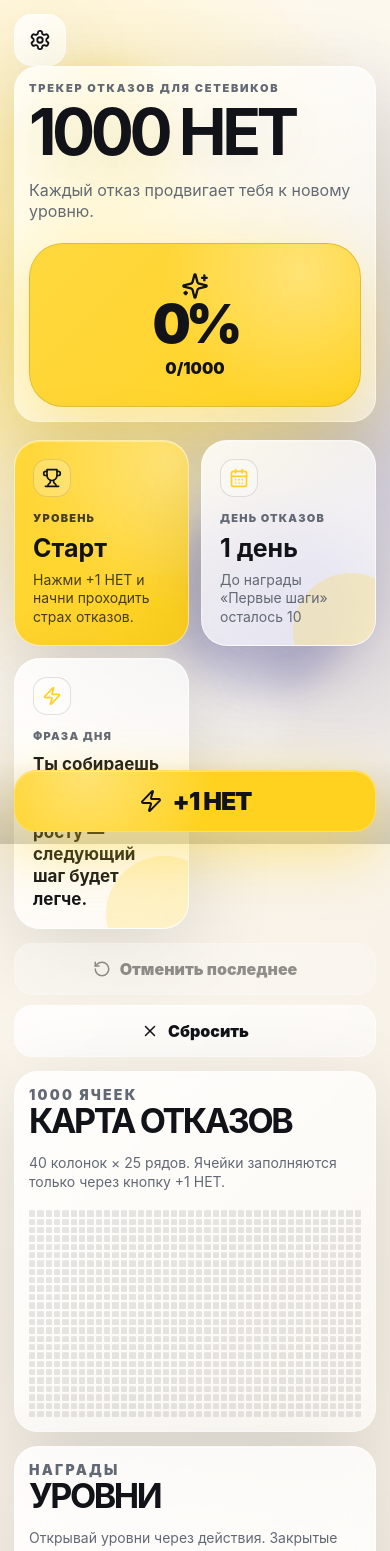
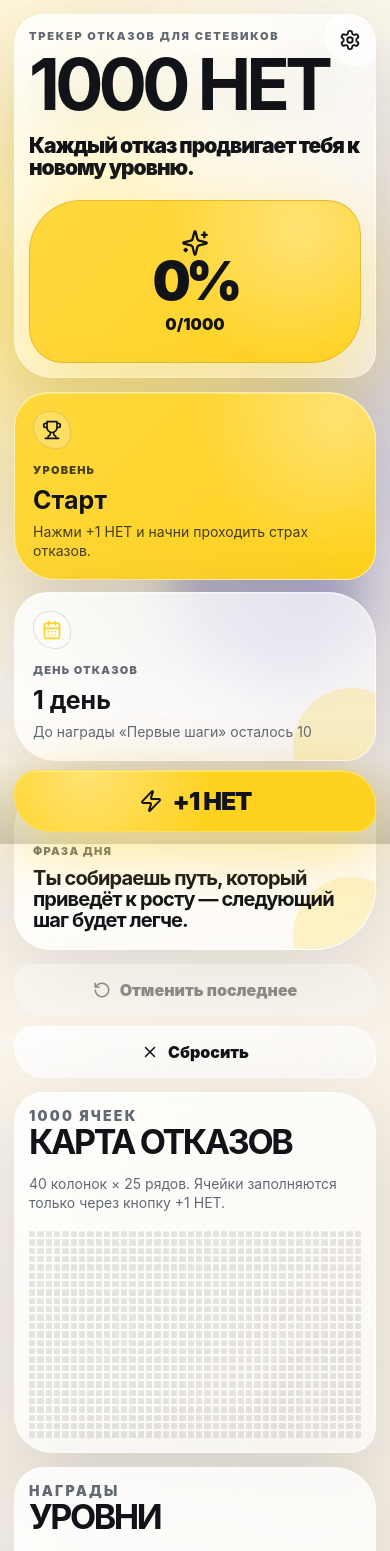
Before and after one commit to Iliavsevolodov/1000net, a React (Vite) app: page / in a window 390 px wide. Shown: the top 1551 px of the page. Built offline with nearby package versions, Linux system fonts and the light colour scheme.

Commit message:
Apply liquid layout and quote animation refinements

```diff
--- a/src/styles.css
+++ b/src/styles.css
@@ -111,7 +111,6 @@ button {
   }
 }
 
-.topbar,
 .hero,
 .dashboard,
 .grid-section,
@@ -140,52 +139,32 @@ button {
   -webkit-backdrop-filter: blur(24px) saturate(1.2);
 }
 
-.topbar {
-  z-index: 20;
-  display: flex;
-  align-items: center;
-  justify-content: space-between;
-  gap: 16px;
-  margin-bottom: 18px;
-}
-
-.topbar__brand {
-  display: flex;
-  align-items: baseline;
-  gap: 12px;
-}
-
-.topbar__brand span {
-  color: var(--text);
-  font-size: 16px;
-  font-weight: 1000;
-  letter-spacing: -0.04em;
-}
-
-.topbar__brand p {
-  margin: 0;
-  color: var(--muted);
-  font-size: 13px;
-  font-weight: 800;
+.settings-dock {
+  position: absolute;
+  top: 28px;
+  right: max(28px, calc((100vw - 1180px) / 2 + 28px));
+  z-index: 40;
 }
 
 .settings-trigger {
   display: grid;
-  width: 52px;
-  height: 52px;
+  width: 60px;
+  height: 60px;
   place-items: center;
-  border-radius: 18px;
+  border-radius: 22px 30px 20px 34px;
   cursor: pointer;
   color: var(--text);
   transition:
     transform 180ms ease,
     border-color 180ms ease,
-    background 180ms ease;
+    background 180ms ease,
+    border-radius 260ms ease;
 }
 
 .settings-trigger:hover {
   transform: translateY(-1px) rotate(12deg);
   border-color: var(--accent);
+  border-radius: 34px 20px 32px 22px;
 }
 
 .settings-panel {
@@ -195,7 +174,7 @@ button {
   z-index: 30;
   width: min(430px, calc(100vw - 56px));
   padding: 18px;
-  border-radius: 28px;
+  border-radius: 32px 42px 28px 46px;
   animation: pop 180ms ease both;
 }
 
@@ -222,7 +201,7 @@ button {
   height: 42px;
   place-items: center;
   border: 1px solid var(--line);
-  border-radius: 15px;
+  border-radius: 15px 22px 14px 24px;
   cursor: pointer;
   background: var(--surface-soft);
   color: var(--text);
@@ -240,7 +219,7 @@ button {
 .settings-group {
   padding: 14px;
   border: 1px solid var(--line);
-  border-radius: 20px;
+  border-radius: 22px 28px 20px 30px;
   background: var(--surface-soft);
 }
 
@@ -274,7 +253,7 @@ button {
   min-height: 42px;
   place-items: center;
   border: 2px solid rgba(255, 255, 255, 0.42);
-  border-radius: 14px;
+  border-radius: 14px 20px 16px 22px;
   cursor: pointer;
   color: #ffffff;
   box-shadow:
@@ -283,11 +262,13 @@ button {
   transition:
     transform 180ms ease,
     box-shadow 180ms ease,
-    border-color 180ms ease;
+    border-color 180ms ease,
+    border-radius 220ms ease;
 }
 
 .color-swatch:hover {
   transform: translateY(-2px) scale(1.03);
+  border-radius: 22px 14px 24px 16px;
 }
 
 .color-swatch--active {
@@ -333,15 +314,16 @@ button {
 
 .hero {
   display: grid;
-  grid-template-columns: 1fr auto;
+  grid-template-columns: minmax(0, 1fr) auto;
   gap: 20px;
   align-items: stretch;
-  margin-bottom: 18px;
+  margin-bottom: 14px;
+  padding-right: 84px;
 }
 
 .glass-card--hero {
-  padding: 24px;
-  border-radius: 36px;
+  padding: clamp(20px, 4vw, 34px);
+  border-radius: 44px 72px 40px 58px;
 }
 
 .eyebrow {
@@ -363,7 +345,7 @@ h2 {
 
 h1 {
   max-width: 860px;
-  font-size: clamp(64px, 15vw, 190px);
+  font-size: clamp(72px, 16vw, 196px);
   text-shadow: 0 12px 50px rgba(0, 0, 0, 0.08);
 }
 
@@ -372,11 +354,13 @@ h2 {
 }
 
 .hero__text {
-  max-width: 700px;
+  max-width: 740px;
   margin: 18px 0 0;
-  color: var(--muted);
-  font-size: clamp(16px, 2.2vw, 22px);
-  line-height: 1.35;
+  color: var(--text);
+  font-size: clamp(21px, 3vw, 34px);
+  font-weight: 1000;
+  line-height: 1.06;
+  letter-spacing: -0.05em;
 }
 
 .hero__progress {
@@ -387,7 +371,7 @@ h2 {
   padding: 28px;
   overflow: hidden;
   border: 1px solid var(--line);
-  border-radius: 34px;
+  border-radius: 52px 34px 50px 34px;
   background:
     linear-gradient(135deg, color-mix(in srgb, var(--accent), white 14%), var(--accent));
   color: var(--accent-contrast);
@@ -423,9 +407,11 @@ h2 {
 
 .dashboard {
   display: grid;
-  grid-template-columns: repeat(4, minmax(0, 1fr));
+  grid-template-columns: minmax(220px, 0.85fr) minmax(220px, 0.85fr) minmax(320px, 1.7fr);
+  grid-auto-flow: dense;
   gap: 12px;
   margin-bottom: 14px;
+  padding-right: 84px;
 }
 
 .card {
@@ -433,7 +419,7 @@ h2 {
   min-height: 150px;
   padding: 18px;
   overflow: hidden;
-  border-radius: 26px;
+  border-radius: 34px 48px 30px 42px;
 }
 
 .card::after {
@@ -454,7 +440,7 @@ h2 {
   margin-bottom: 14px;
   place-items: center;
   border: 1px solid var(--line);
-  border-radius: 14px;
+  border-radius: 16px 20px 14px 22px;
   background: var(--surface-soft);
   color: var(--accent);
 }
@@ -504,9 +490,20 @@ h2 {
   color: color-mix(in srgb, var(--accent-contrast), transparent 22%);
 }
 
+.card--wide {
+  min-height: 150px;
+  grid-column: span 1;
+}
+
+.card--quote {
+  border-radius: 58px 32px 62px 36px;
+}
+
 .card--quote strong {
-  font-size: 17px;
-  line-height: 1.32;
+  max-width: 760px;
+  font-size: clamp(20px, 2.2vw, 34px);
+  line-height: 1.05;
+  letter-spacing: -0.045em;
 }
 
 .actions {
@@ -524,7 +521,7 @@ h2 {
   gap: 9px;
   padding: 0 18px;
   border: 1px solid var(--glass-line);
-  border-radius: 18px;
+  border-radius: 18px 28px 16px 30px;
   cursor: pointer;
   background: linear-gradient(135deg, var(--surface-strong), var(--surface));
   color: var(--text);
@@ -534,11 +531,13 @@ h2 {
     transform 180ms ease,
     opacity 180ms ease,
     background 180ms ease,
-    box-shadow 180ms ease;
+    box-shadow 180ms ease,
+    border-radius 220ms ease;
 }
 
 .ghost-button:hover {
   transform: translateY(-2px);
+  border-radius: 30px 16px 28px 18px;
 }
 
 .ghost-button:disabled {
@@ -551,7 +550,7 @@ h2 {
 .saved-quotes,
 .footer {
   padding: 18px;
-  border-radius: 32px;
+  border-radius: 44px 62px 38px 58px;
 }
 
 .grid-section,
@@ -627,7 +626,7 @@ h2 {
   padding: 16px;
   overflow: hidden;
   border: 1px solid var(--line);
-  border-radius: 24px;
+  border-radius: 30px 42px 26px 38px;
   background: var(--surface-soft);
   transition:
     opacity 180ms ease,
@@ -678,7 +677,7 @@ h2 {
   margin-bottom: 16px;
   place-items: center;
   border: 1px solid color-mix(in srgb, var(--accent), white 24%);
-  border-radius: 20px;
+  border-radius: 20px 28px 18px 30px;
   background:
     radial-gradient(circle at 30% 20%, rgba(255, 255, 255, 0.55), transparent 42%),
     var(--accent);
@@ -713,7 +712,7 @@ h2 {
   place-items: center;
   padding: 26px;
   border: 1px dashed var(--line);
-  border-radius: 24px;
+  border-radius: 32px 44px 28px 46px;
   color: var(--muted);
   text-align: center;
   background: var(--surface-soft);
@@ -746,7 +745,7 @@ h2 {
   min-height: 132px;
   padding: 18px 16px 62px;
   border: 1px solid var(--line);
-  border-radius: 22px;
+  border-radius: 30px 40px 26px 38px;
   background: var(--surface-soft);
 }
 
@@ -772,7 +771,7 @@ h2 {
   height: 38px;
   place-items: center;
   border: 1px solid var(--line);
-  border-radius: 14px;
+  border-radius: 14px 20px 13px 22px;
   cursor: pointer;
   background: var(--surface-strong);
   color: var(--text);
@@ -836,7 +835,7 @@ h2 {
   justify-content: center;
   gap: 10px;
   border: 1px solid color-mix(in srgb, var(--accent), white 28%);
-  border-radius: 24px;
+  border-radius: 24px 38px 22px 40px;
   cursor: pointer;
   background:
     radial-gradient(circle at 20% 0%, rgba(255, 255, 255, 0.38), transparent 8rem),
@@ -852,11 +851,13 @@ h2 {
   transition:
     transform 180ms ease,
     opacity 180ms ease,
-    box-shadow 180ms ease;
+    box-shadow 180ms ease,
+    border-radius 260ms ease;
 }
 
 .sticky-add__button:hover {
   transform: translateY(-2px) scale(1.01);
+  border-radius: 40px 22px 38px 24px;
   box-shadow: 0 24px 80px color-mix(in srgb, var(--accent), transparent 38%);
 }
 
@@ -877,7 +878,7 @@ h2 {
     rgba(5, 6, 10, 0.5);
   backdrop-filter: blur(14px);
   -webkit-backdrop-filter: blur(14px);
-  animation: fadeIn 160ms ease both;
+  animation: quoteOverlayIn 220ms ease both;
 }
 
 .quote-modal {
@@ -885,9 +886,10 @@ h2 {
   width: min(620px, 100%);
   padding: clamp(24px, 5vw, 46px);
   overflow: hidden;
-  border-radius: 36px;
+  border-radius: 48px 72px 42px 64px;
   text-align: center;
-  animation: modalIn 220ms cubic-bezier(0.22, 1, 0.36, 1) both;
+  transform-origin: 50% 58%;
+  animation: quoteLiquidIn 620ms cubic-bezier(0.16, 1, 0.3, 1) both;
 }
 
 .quote-modal::before {
@@ -901,6 +903,18 @@ h2 {
   background: color-mix(in srgb, var(--accent), transparent 36%);
   filter: blur(8px);
   transform: translateX(-50%);
+}
+
+.quote-modal::after {
+  position: absolute;
+  right: -80px;
+  bottom: -100px;
+  width: 220px;
+  height: 220px;
+  border-radius: 999px;
+  content: "";
+  background: color-mix(in srgb, var(--accent), transparent 70%);
+  filter: blur(6px);
 }
 
 .quote-close {
@@ -926,6 +940,7 @@ h2 {
   font-weight: 950;
   letter-spacing: 0.12em;
   text-transform: uppercase;
+  animation: quoteChildIn 520ms 140ms ease both;
 }
 
 .quote-text {
@@ -937,6 +952,7 @@ h2 {
   font-weight: 1000;
   line-height: 1.04;
   letter-spacing: -0.055em;
+  animation: quoteChildIn 560ms 220ms ease both;
 }
 
 .quote-actions {
@@ -946,6 +962,7 @@ h2 {
   justify-content: center;
   gap: 10px;
   margin-top: 28px;
+  animation: quoteChildIn 560ms 300ms ease both;
 }
 
 .quote-actions button {
@@ -956,18 +973,20 @@ h2 {
   gap: 8px;
   padding: 0 18px;
   border: 1px solid var(--line);
-  border-radius: 16px;
+  border-radius: 16px 24px 14px 26px;
   cursor: pointer;
   background: var(--surface-soft);
   color: var(--text);
   font-weight: 950;
   transition:
     transform 180ms ease,
-    background 180ms ease;
+    background 180ms ease,
+    border-radius 220ms ease;
 }
 
 .quote-actions button:hover {
   transform: translateY(-1px);
+  border-radius: 26px 14px 24px 16px;
   background: color-mix(in srgb, var(--accent), transparent 72%);
 }
 
@@ -981,6 +1000,7 @@ h2 {
   color: var(--muted);
   font-size: 13px;
   font-weight: 800;
+  animation: quoteChildIn 560ms 360ms ease both;
 }
 
 .toast {
@@ -991,7 +1011,7 @@ h2 {
   max-width: min(420px, calc(100vw - 48px));
   padding: 18px 20px;
   border: 1px solid color-mix(in srgb, var(--accent), white 20%);
-  border-radius: 22px;
+  border-radius: 22px 32px 20px 34px;
   background:
     radial-gradient(circle at 20% 0%, rgba(255, 255, 255, 0.28), transparent 7rem),
     var(--accent);
@@ -1014,39 +1034,79 @@ h2 {
   }
 }
 
-@keyframes fadeIn {
+@keyframes quoteOverlayIn {
   from {
     opacity: 0;
+    backdrop-filter: blur(0);
   }
 
   to {
     opacity: 1;
+    backdrop-filter: blur(14px);
   }
 }
 
-@keyframes modalIn {
+@keyframes quoteLiquidIn {
+  0% {
+    opacity: 0;
+    border-radius: 999px;
+    transform: translateY(24px) scale(0.78) rotate(-1.5deg);
+  }
+
+  56% {
+    opacity: 1;
+    border-radius: 36px 86px 44px 72px;
+    transform: translateY(-4px) scale(1.025) rotate(0.7deg);
+  }
+
+  100% {
+    opacity: 1;
+    border-radius: 48px 72px 42px 64px;
+    transform: translateY(0) scale(1) rotate(0);
+  }
+}
+
+@keyframes quoteChildIn {
   from {
     opacity: 0;
-    transform: translateY(18px) scale(0.94);
+    transform: translateY(12px);
   }
 
   to {
     opacity: 1;
-    transform: translateY(0) scale(1);
+    transform: translateY(0);
+  }
+}
+
+@media (max-width: 1080px) {
+  .hero,
+  .dashboard {
+    padding-right: 0;
+  }
+
+  .settings-dock {
+    right: 28px;
+  }
+
+  .dashboard {
+    grid-template-columns: repeat(2, minmax(0, 1fr));
+  }
+
+  .card--wide {
+    grid-column: 1 / -1;
   }
 }
 
 @media (max-width: 980px) {
-  .hero,
-  .dashboard {
+  .hero {
     grid-template-columns: 1fr;
+    padding-top: 62px;
   }
 
   .hero__progress {
     min-width: 0;
   }
 
-  .dashboard,
   .level-list,
   .saved-list {
     grid-template-columns: repeat(2, minmax(0, 1fr));
@@ -1063,8 +1123,14 @@ h2 {
     padding: 14px 14px 112px;
   }
 
-  .topbar__brand p {
-    display: none;
+  .settings-dock {
+    top: 14px;
+    right: 14px;
+  }
+
+  .settings-trigger {
+    width: 52px;
+    height: 52px;
   }
 
   .settings-panel {
@@ -1080,6 +1146,7 @@ h2 {
     flex-direction: column;
   }
 
+  .dashboard,
   .level-list,
   .saved-list {
     grid-template-columns: 1fr;
@@ -1091,7 +1158,7 @@ h2 {
   .saved-quotes,
   .footer {
     padding: 14px;
-    border-radius: 24px;
+    border-radius: 30px 42px 26px 38px;
   }
 
   .section-heading,
@@ -1122,6 +1189,6 @@ h2 {
 
   .sticky-add__button {
     min-height: 62px;
-    border-radius: 22px;
+    border-radius: 22px 34px 20px 36px;
   }
 }
```
